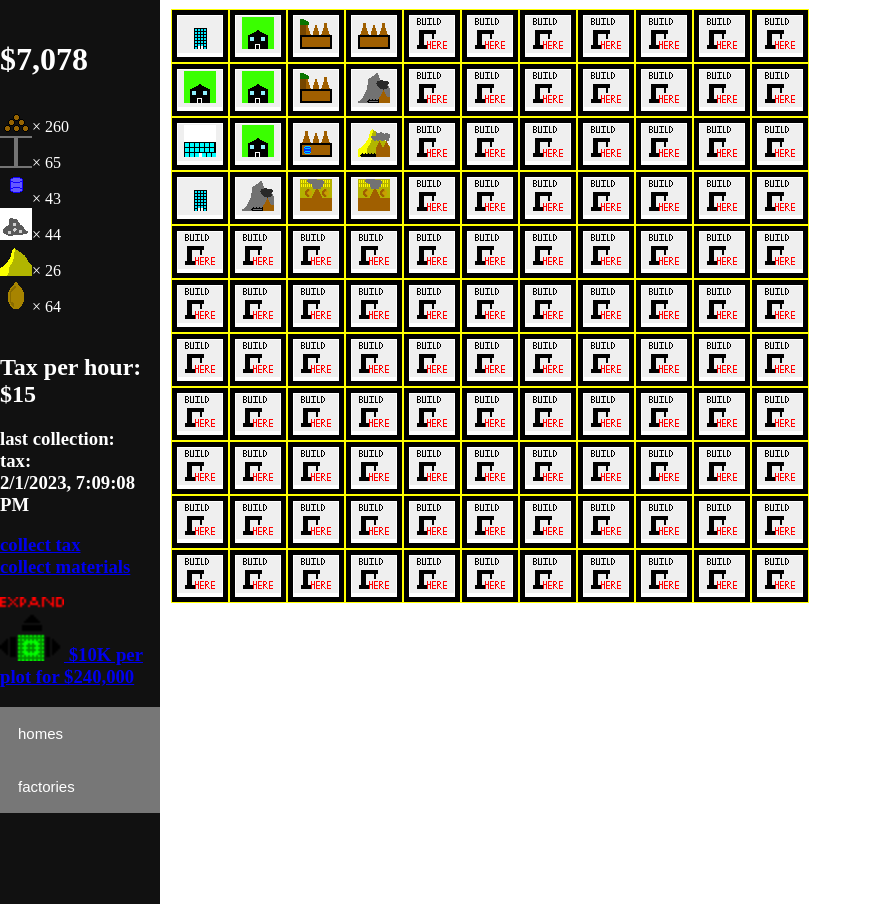
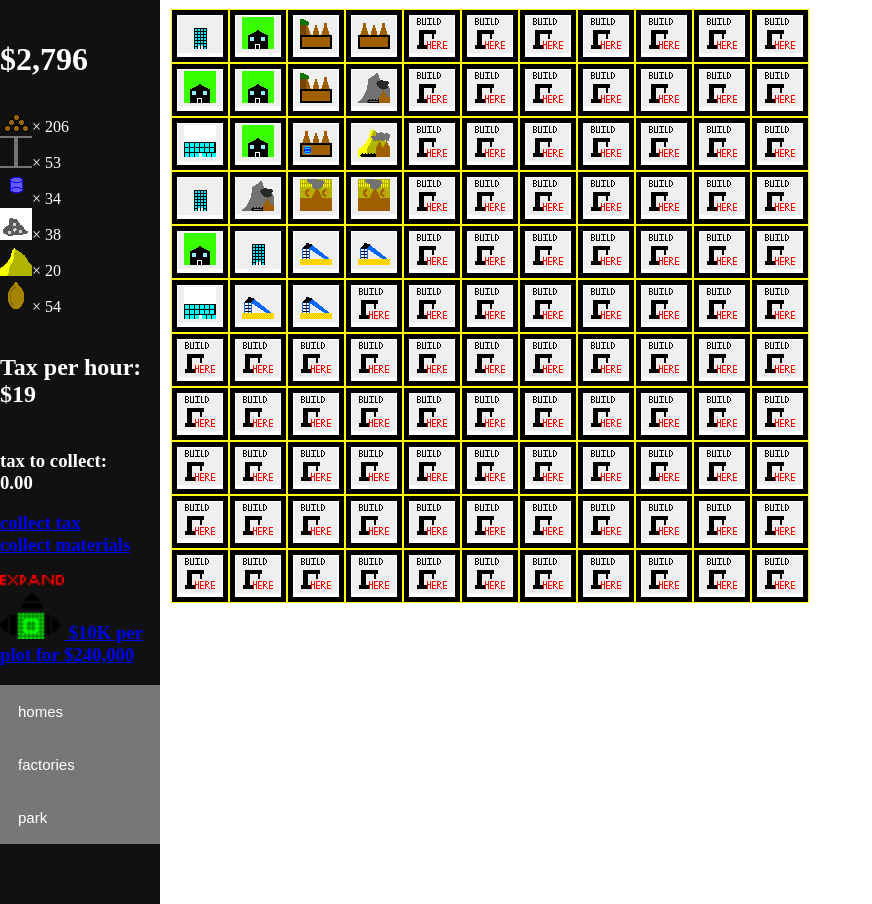
Before and after one commit to jdszekeres/citybuilder2.0, a Flask app: page / in a window 1280 px wide. Shown: the whole page, without its empty margins (0-872 px from the left). Run offline with Flask 2, Linux system fonts and the light colour scheme.

Commit message:
add material based purchases

```diff
--- a/main.py
+++ b/main.py
@@ -70,14 +70,25 @@ def build(building,x,y,price):
         return redirect("/")
     x=int(x)
     y=int(y)
+    if refs.req_mat(building):
+        for i in refs.SHOP:
+            for r in i["items"]:
+                if r["id"]==building:
+                    mats=r["materials"].items()
+        if refs.has_mat(b,mats):
+            for i in mats:
+
+                b["resources"][i[0]]-=i[1]
+        else:
+            return redirect("/")
     b["money"]-=int(price)
+    print(x,y)
     b["grid"][x][y]=building
     b["tax"]+=round(int(price)/1000)
     b=refs.apply_factory(b)
     f=open(city_file,"w+")
     f.write(json.dumps(b))
     f.close()
-
     return jsonify({"building":building,"x":x,"y":y})
 @app.route("/expand")
 def expand():
--- a/my_city.json
+++ b/my_city.json
@@ -1 +1 @@
-{"name": "my_city", "money": 7078, "hash": "5779cc39462de115870e81134a3193bd010285019fa9a3a90ec148086f60bbca", "tax": 15, "grid": [["home-3-1", "home-1-1", "factory-1", "factory-2", "", "", "", "", "", "", ""], ["home-1-1", "home-1-1", "factory-1", "factory-6", "", "", "", "", "", "", ""], ["home-2-1", "home-1-1", "factory-3", "factory-5", "", "", "", "", "", "", ""], ["home-3-1", "factory-6", "factory-4", "factory-4", "", "", "", "", "", "", ""], ["", "", "", "", "", "", "", "", "", "", ""], ["", "", "", "", "", "", "", "", "", "", ""], ["", "", "", "", "", "", "", "", "", "", ""], ["", "", "", "", "", "", "", "", "", "", ""], ["", "", "", "", "", "", "", "", "", "", ""], ["", "", "", "", "", "", "", "", "", "", ""], ["", "", "", "", "", "", "", "", "", "", ""]], "resources": {"1": 0, "2": 0, "3": 0, "6": 0, "5": 0, "4": 0}, "datetime": {"tax": 1675278548.883846, "factory": {"0-2": 1675278590.154452, "0-3": 1675278590.155286, "1-2": 1675278590.155428, "2-2": 1675278590.15554, "1-3": 1675278590.155673, "2-3": 1675278590.155774, "3-3": 1675278590.155894, "3-2": 1675278969.394691, "3-1": 1675278996.730443}}}
+{"name": "my_city", "money": 2796, "hash": "5779cc39462de115870e81134a3193bd010285019fa9a3a90ec148086f60bbca", "tax": 19, "grid": [["home-3-1", "home-1-1", "factory-1", "factory-2", "", "", "", "", "", "", ""], ["home-1-1", "home-1-1", "factory-1", "factory-6", "", "", "", "", "", "", ""], ["home-2-1", "home-1-1", "factory-3", "factory-5", "", "", "", "", "", "", ""], ["home-3-1", "factory-6", "factory-4", "factory-4", "", "", "", "", "", "", ""], ["home-1-1", "home-3-1", "park-1", "park-1", "", "", "", "", "", "", ""], ["home-2-1", "park-1", "park-1", "", "", "", "", "", "", "", ""], ["", "", "", "", "", "", "", "", "", "", ""], ["", "", "", "", "", "", "", "", "", "", ""], ["", "", "", "", "", "", "", "", "", "", ""], ["", "", "", "", "", "", "", "", "", "", ""], ["", "", "", "", "", "", "", "", "", "", ""]], "resources": {"1": 42, "2": 12, "3": 7, "6": 10, "5": 4, "4": 12}, "datetime": {"tax": 1675449575.837171, "factory": {"0-2": 1675449760.349963, "0-3": 1675449760.350021, "1-2": 1675449760.350078, "2-2": 1675449760.350134, "1-3": 1675449760.350184, "2-3": 1675449760.350234, "3-3": 1675449760.350281, "3-2": 1675449760.350327, "3-1": 1675449760.350371}}}
--- a/refs.py
+++ b/refs.py
@@ -15,6 +15,11 @@ SHOP = [
         ]},
     {"name":"factories","items":
         [{"name":PRODUCTION_ITEMS[i]+" Factory","id":"factory-"+str(i),"price":FACTORY_PRICES[i]} for i in range(1,len(PRODUCTION_ITEMS))]
+    },
+    {"name":"park","items":
+    [
+        {"name":"playground", "id":"park-1","price":500,"materials":{"2":1,"3":1,"5":1}}
+        ]
     }
 ]
 def time_in_future(mins) -> float:
@@ -32,6 +37,8 @@ def get_type(string) -> str:
         return "factory"
     elif "production" in string:
         return "production"
+    elif "park" in string:
+        return "park"
 
 def create_file(name,pin):
     file=open(name+".json","w+")
@@ -73,3 +80,11 @@ def collect_factory(b):
             b["resources"][str(factory)]=items
         b["datetime"]["factory"][i[0]]=time_in_future(0)
     return b
+def req_mat(string) -> bool:
+    """see if thing requires materials to craft"""
+    return get_type(string) in ["park"]
+def has_mat(b,mats):
+    for i in mats:
+        if b["resources"][i[0]] < i[1]:
+            return False
+    return True
--- a/templates/index.html
+++ b/templates/index.html
@@ -82,7 +82,7 @@ td {
             {% endfor %}
             <br>
             <h2 class="white">Tax per hour: ${{tpm}}</h2>
-            <h3 class="white">last collection: <br>tax:<br><span id="lc"></span></h3>
+            <h3 class="white"><br>tax to collect:<br><span id="lc"></span></h3>
             <h3><a href="/collect_tax">collect tax</a><br><a href="/collect_factory">collect materials</a></a></h3>
             <h3><a href="/expand"><img src="/static/expand.png" width="64px"> $10K per plot for ${{add_comma(((len(grid)+1)*2)*10000)}}</a></h3>
             <div id="shop">
@@ -90,7 +90,15 @@ td {
                 <button type="button" class="collapsible">{{i["name"]}}</button>
                 <div class="content">
                     {% for item in i["items"] %}
-                        <button onclick="highlight(this)" class="shop-clear"><img src="/static/{{get_type(item['id'])}}/{{home_type(item['id'],hid)}}.png" id="{{item['price']}}"><br>{{item["name"]}}<br>${{item["price"]}}</button>
+                        <button onclick="highlight(this)" class="shop-clear"><img src="/static/{{get_type(item['id'])}}/{{home_type(item['id'],hid)}}.png" id="{{item['price']}}"><br>{{item["name"]}}<br>{% if "materials" in item%}
+                            <br>
+                            {% for i in item["materials"].items()%}
+                                <img src="/static/production/{{i[0]}}.png">&times;{{i[1]}}
+                            {%endfor%}
+                            {%endif%}<span>${{add_comma(item["price"])}}</span>
+
+                        </button>
+
                         <br>
                     {%endfor%}
                 </div>
@@ -102,12 +110,13 @@ td {
 </body>
 <script>
     var loaded;
+    var price;
     function build(x,y) {
         console.log([x,y,loaded])
         if (loaded===undefined) {
             alert("please select something to buy before building")
         } else {
-            fetch("/build/"+loaded+"/"+x+"/"+y+"/"+document.getElementsByClassName("shop-clear")[0].children[0].id).then(x=>x.json).then(y=>location.reload())
+            fetch("/build/"+loaded+"/"+x+"/"+y+"/"+price).then(x=>x.json).then(y=>location.reload())
 
         }
     }
@@ -119,6 +128,8 @@ td {
         url=object.children[0].src.split("/")
         console.log(url[url.length-1].replace(".png",""))
         loaded=url[url.length-1].replace(".png","")
+        price=object.children[object.children.length-1].innerText.replace("$","").replace(",","")
+
     }
     var coll = document.getElementsByClassName("collapsible");
     var i;
@@ -136,7 +147,7 @@ td {
     }
     var date = new Date(0);
     date.setUTCSeconds({{dt["tax"]}})
-    document.getElementById("lc").innerText=date.toLocaleString()
+    document.getElementById("lc").innerHTML=((((new Date().getTime()/1000)-(parseFloat({{dt["tax"]}})))/3600)/parseFloat({{tpm}})).toFixed(2)
     caches.open("img-assets")
     .then(cache => {
     cache.addAll(
```
Also changed, not shown: static/park/park-1.png (added).
